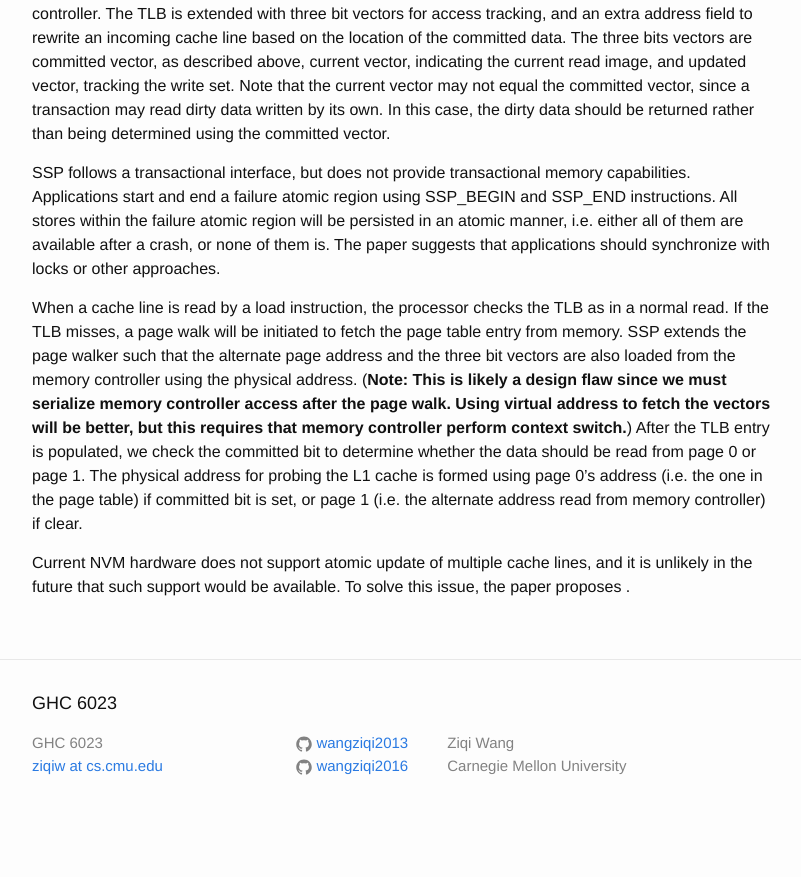
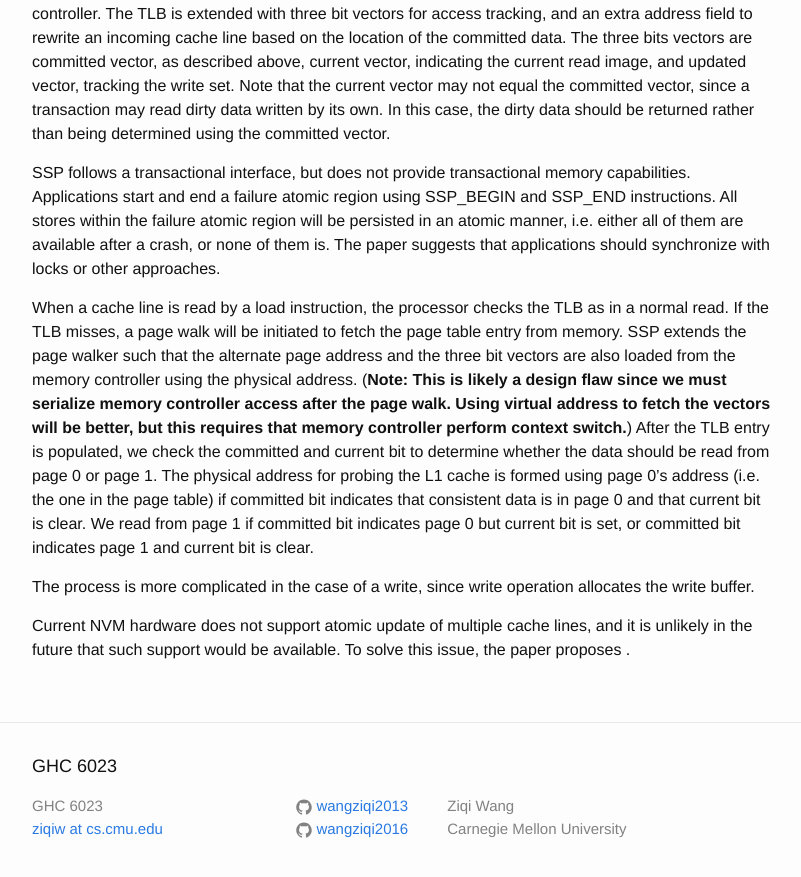
Before and after one commit to wangziqi2013/wangziqi2013.github.io, a Jekyll site: the page built from _posts/2019-12-08-ssp.markdown, in a window 1280 px wide and 900 px high, scrolled down 2098 px. Shown: the top 877 px of the window, without its empty margins (238-1039 px from the left). Built offline with Jekyll 4.4.1, drawn with Linux system fonts in a browser that asks for light colours; before the commit the page ends 2935 px from its top, so only the background shows below that.

Commit message:
Small change

```diff
--- a/_posts/2019-12-08-ssp.markdown
+++ b/_posts/2019-12-08-ssp.markdown
@@ -85,9 +85,12 @@ a page walk will be initiated to fetch the page table entry from memory. SSP ext
 alternate page address and the three bit vectors are also loaded from the memory controller using the physical address.
 (**Note: This is likely a design flaw since we must serialize memory controller access after the page walk. Using
 virtual address to fetch the vectors will be better, but this requires that memory controller perform context switch.**)
-After the TLB entry is populated, we check the committed bit to determine whether the data should be read from
+After the TLB entry is populated, we check the committed and current bit to determine whether the data should be read from
 page 0 or page 1. The physical address for probing the L1 cache is formed using page 0's address (i.e. the one in the
-page table) if committed bit is set, or page 1 (i.e. the alternate address read from memory controller) if clear.
+page table) if committed bit indicates that consistent data is in page 0 and that current bit is clear. We read from
+page 1 if committed bit indicates page 0 but current bit is set, or committed bit indicates page 1 and current bit is clear.
+
+The process is more complicated in the case of a write, since write operation allocates the write buffer.
 
 
 Current NVM hardware does not support atomic update of multiple cache lines, and it is
```
